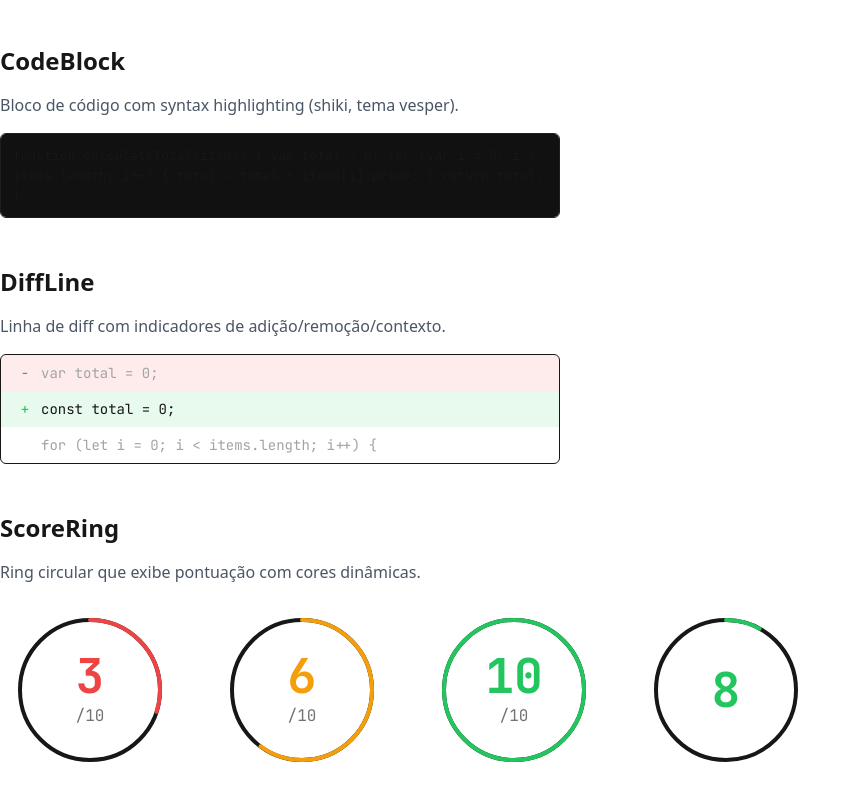
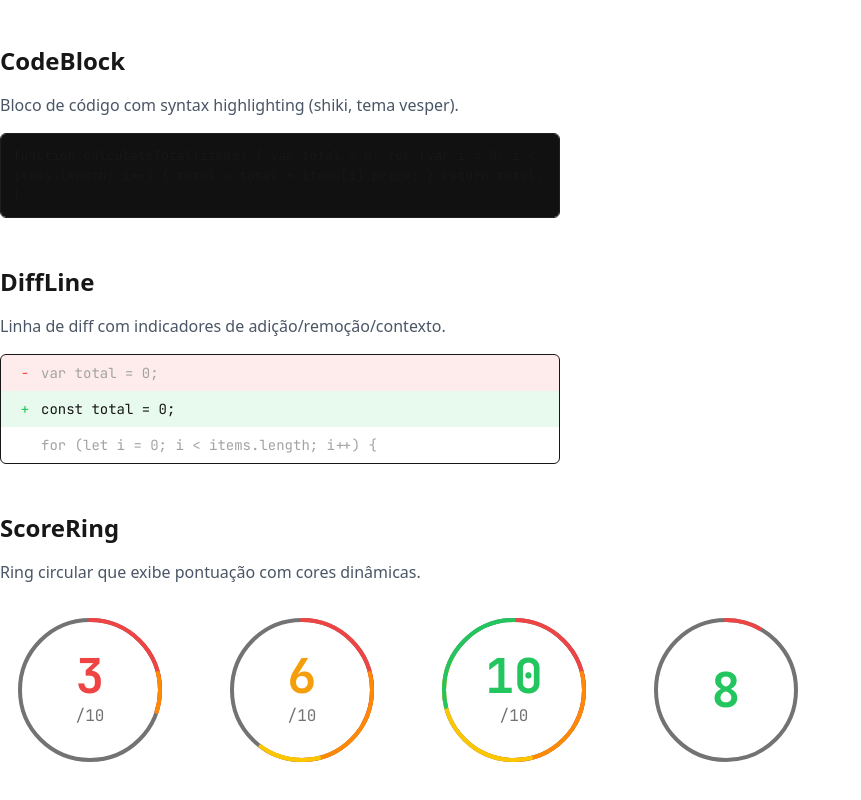
Before and after one commit to BrunoBecoski/nlw-operator, a Next.js app: page /components-demo in a window 1280 px wide. Shown: the part 925-1725 px from the top of the page, without its empty margins (0-861 px from the left). Built offline with nearby package versions, Linux system fonts and the light colour scheme; no server answers.

Commit message:
Atualiza o componente ScoreRing

```diff
--- a/src/components/ui/score-ring.tsx
+++ b/src/components/ui/score-ring.tsx
@@ -32,7 +32,7 @@ export function ScoreRingRoot({
 }
 
 const scoreRingTrack = tv({
-  base: "absolute border-4 border-border-primary rounded-full",
+  base: "absolute border-4 border-border-primary rounded-full text-text-tertiary",
 });
 
 const TRACK_SIZES = {
@@ -93,26 +93,19 @@ export function ScoreRingIndicator({
   const circumference = 2 * Math.PI * sizeVars.r;
   const strokeDashoffset = circumference - (percentage / 100) * circumference;
 
-  const scoreColor =
-    score < 4
-      ? "text-accent-red"
-      : score < 7
-        ? "text-accent-amber"
-        : "text-accent-green";
-
   return (
     <circle
       cx={sizeVars.cx}
       cy={sizeVars.cy}
       r={sizeVars.r}
       fill="none"
-      stroke="currentColor"
+      stroke="url(#ring-gradient)"
       strokeWidth={sizeVars.strokeWidth}
       strokeLinecap="round"
       strokeDasharray={circumference}
       strokeDashoffset={strokeDashoffset}
       className={scoreRingIndicator({
-        className: `${scoreColor} ${className || ""}`,
+        className: `${className || ""}`,
       })}
       style={{ transformOrigin: "center" }}
       {...props}
@@ -221,7 +214,17 @@ export function ScoreRing({
         ? "text-accent-amber"
         : "text-accent-green";
 
+  const transitionZone = 0.08;
+  const redEnd = 0.25 + transitionZone;
+  const orangeStart = 0.25 - transitionZone / 2;
+  const orangeEnd = 0.5 + transitionZone;
+  const yellowStart = 0.5 - transitionZone / 2;
+  const yellowEnd = 0.75 + transitionZone;
+  const greenStart = 0.75 - transitionZone / 2;
+
   const viewBoxSize = size === "sm" ? "0 0 56 56" : "0 0 180 180";
+  const percentage = (score / maxScore) * 100;
+  const circumference = 2 * Math.PI * (size === "sm" ? 24 : 70);
 
   return (
     <ScoreRingRoot size={size} className={className} {...props}>
@@ -231,7 +234,61 @@ export function ScoreRing({
         aria-label={`Score: ${score} out of ${maxScore}`}
       >
         <ScoreRingTrack size={size} />
-        <ScoreRingIndicator size={size} score={score} maxScore={maxScore} />
+        <g>
+          <circle
+            cx={size === "sm" ? 28 : 90}
+            cy={size === "sm" ? 28 : 90}
+            r={size === "sm" ? 24 : 70}
+            fill="none"
+            stroke="currentColor"
+            strokeWidth={size === "sm" ? 2 : 4}
+            strokeDasharray={`${(Math.min(percentage, redEnd * 100) / 100) * circumference} ${circumference}`}
+            className="text-accent-red"
+            strokeLinecap="round"
+          />
+          {percentage > orangeStart * 100 && (
+            <circle
+              cx={size === "sm" ? 28 : 90}
+              cy={size === "sm" ? 28 : 90}
+              r={size === "sm" ? 24 : 70}
+              fill="none"
+              stroke="currentColor"
+              strokeWidth={size === "sm" ? 2 : 4}
+              strokeDasharray={`${((Math.min(percentage, orangeEnd * 100) - orangeStart * 100) / 100) * circumference} ${circumference}`}
+              strokeDashoffset={`${-orangeStart * circumference}`}
+              className="text-orange-400"
+              strokeLinecap="round"
+            />
+          )}
+          {percentage > yellowStart * 100 && (
+            <circle
+              cx={size === "sm" ? 28 : 90}
+              cy={size === "sm" ? 28 : 90}
+              r={size === "sm" ? 24 : 70}
+              fill="none"
+              stroke="currentColor"
+              strokeWidth={size === "sm" ? 2 : 4}
+              strokeDasharray={`${((Math.min(percentage, yellowEnd * 100) - yellowStart * 100) / 100) * circumference} ${circumference}`}
+              strokeDashoffset={`${-yellowStart * circumference}`}
+              className="text-yellow-400"
+              strokeLinecap="round"
+            />
+          )}
+          {percentage > greenStart * 100 && (
+            <circle
+              cx={size === "sm" ? 28 : 90}
+              cy={size === "sm" ? 28 : 90}
+              r={size === "sm" ? 24 : 70}
+              fill="none"
+              stroke="currentColor"
+              strokeWidth={size === "sm" ? 2 : 4}
+              strokeDasharray={`${((percentage - greenStart * 100) / 100) * circumference} ${circumference}`}
+              strokeDashoffset={`${-greenStart * circumference}`}
+              className="text-accent-green"
+              strokeLinecap="round"
+            />
+          )}
+        </g>
       </svg>
       <ScoreRingCenter className={scoreColor}>
         <ScoreRingValue size={size} score={score} />
```
